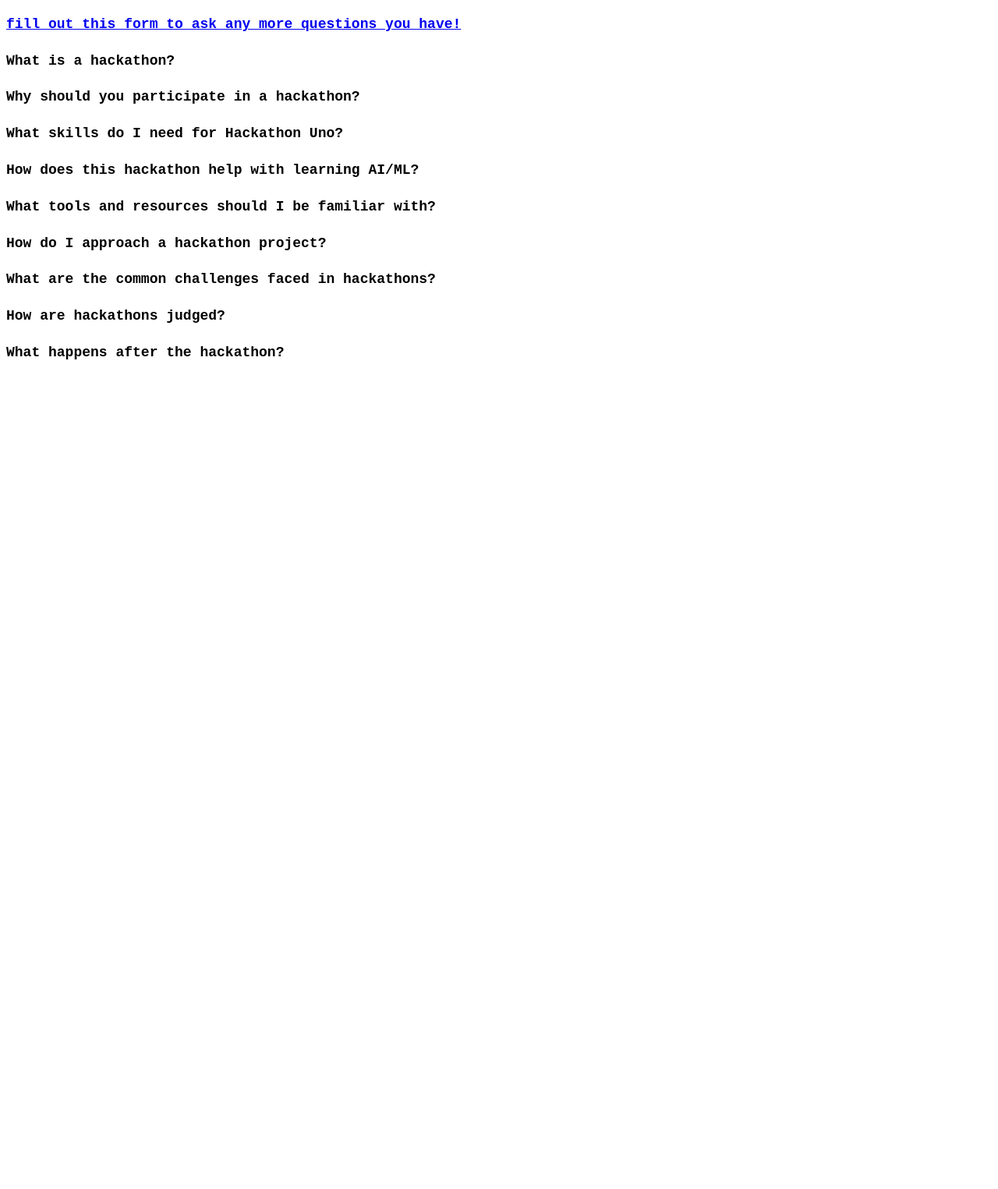
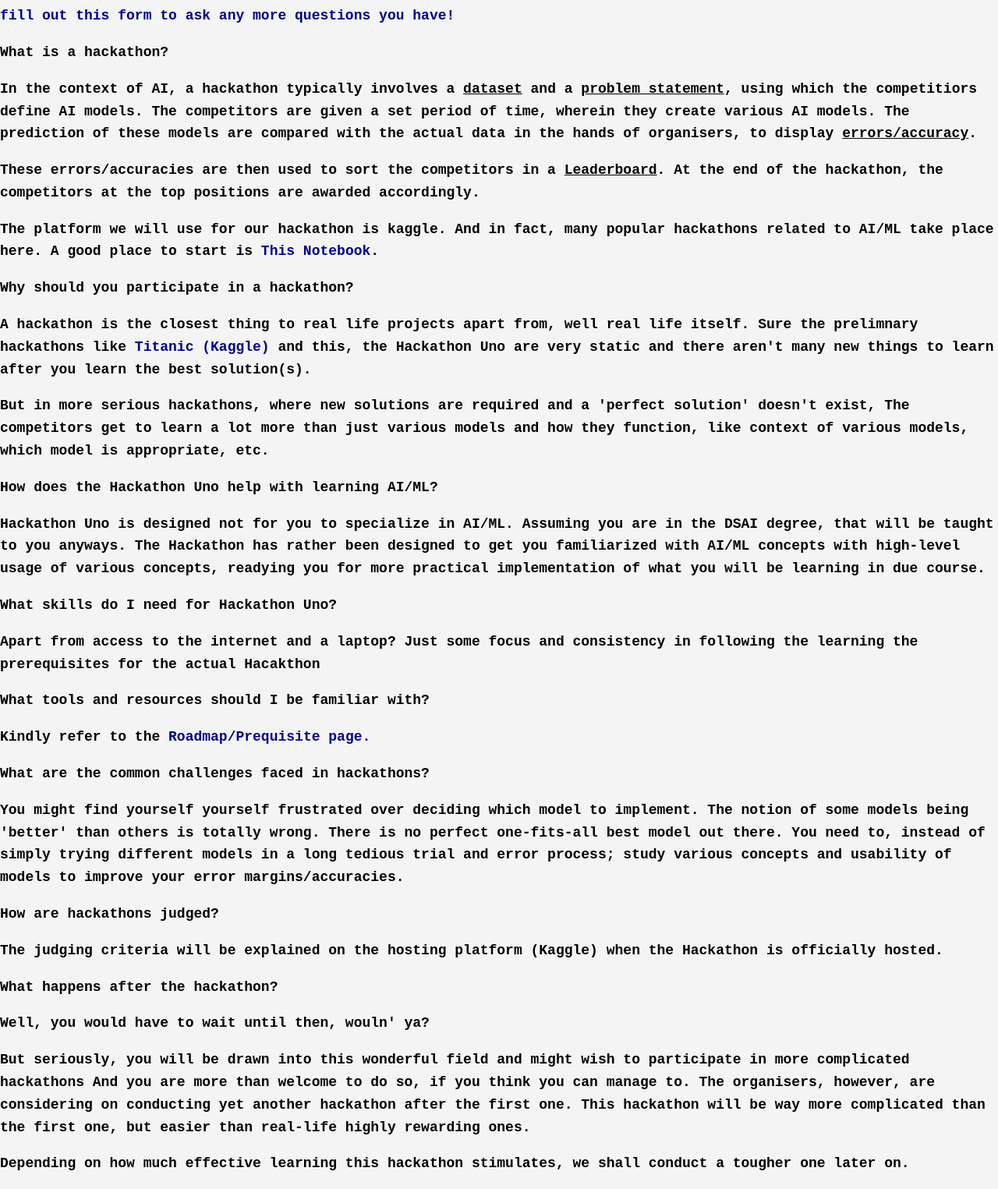
Before and after one commit to manasrpandya/python_AI_ML_basics_res, a plain HTML site: page pages/some-basics.html in a window 1280 px wide. Shown: the part 89-1614 px from the top of the page at 78% size. Before the commit the page ends 800 px from the top, so only its background shows below. Drawn offline with Linux system fonts and the light colour scheme.

Commit message:
Update some-basics.html

```diff
--- a/pages/some-basics.html
+++ b/pages/some-basics.html
@@ -7,18 +7,67 @@
     <style>
         body {
             font-family: "Courier New", Courier, monospace;
-            font-weight: 590;
-            text-align: left;
-            line-height: 1.6;
+            margin: 0;
+            padding: 0;
+            background-color: #f4f4f4;
+            font-weight: 570;
+        }
+
+        .container {
+            max-width: 1200px;
+            margin: 20px auto;
+            padding: 20px;
+            background-color: white;
+            box-shadow: 0 0 10px rgba(0, 0, 0, 0.1);
         }
 
         h1 {
             text-align: center;
             font-size: 36px;
+            margin-bottom: 30px;
+        }
+
+        .section {
+            margin-bottom: 30px;
         }
 
         p {
             font-size: 18px;
+            line-height: 1.6;
+            font-weight: 560;
+        }
+
+        a {
+            color: darkblue;
+            text-decoration: none;
+        }
+
+        a:hover {
+            text-decoration: underline;
+        }
+
+        .back-button {
+            position: absolute;
+            top: 20px;
+            left: 20px;
+        }
+
+        .back-button a {
+            text-decoration: none;
+            color: white;
+        }
+
+        .back-button button {
+            padding: 10px 20px;
+            background-color: #007BFF;
+            color: white;
+            border: none;
+            border-radius: 5px;
+            cursor: pointer;
+        }
+
+        .back-button button:hover {
+            background-color: #0056b3;
         }
     </style>
 </head>
@@ -37,62 +86,91 @@
             <b>What is a hackathon?</b>
         </p>
         <p>
-
+         In the context of AI, a hackathon typically involves a <u>dataset</u> and a <u>problem statement</u>, using which the competitiors
+            define AI models. The competitors are given a set period of time, wherein they create various AI models. The prediction
+            of these models are compared with the actual data in the hands of organisers, to display <u>errors/accuracy</u>.
         </p>
-
+    <p>
+These errors/accuracies are then used to sort the competitors in a <u>Leaderboard</u>. At the end of the hackathon, the competitors at
+        the top positions are awarded accordingly.
+    </p>
+        <p>
+            The platform we will use for our hackathon is kaggle. And in fact, many popular hackathons related to AI/ML
+            take place here. A good place to start is <a href="https://www.kaggle.com/code/alexisbcook/getting-started-with-kaggle" > This Notebook</a>.
+        </p>
         <p>
             <b>Why should you participate in a hackathon?</b>
         </p>
         <p>
+            A hackathon is the closest thing to real life projects apart from, well real life itself. Sure the prelimnary
+            hackathons like <a href="https://www.kaggle.com/competitions/titanic" > Titanic (Kaggle)</a> and this, the Hackathon Uno
+            are very static and there aren't many new things to learn after you learn the best solution(s).
+        </p>
+        <p>
+            But in more serious hackathons, where new solutions are required and a 'perfect solution' doesn't exist,
+            The competitors get to learn a lot more than just various models and how they function, like context of various
+            models, which model is appropriate, etc.
+        </p>
 
+
+        <p>
+            <b>How does the Hackathon Uno help with learning AI/ML?</b>
         </p>
+        <p>
+           Hackathon Uno is designed not for you to specialize in AI/ML. Assuming you are in the DSAI degree, that
+            will be taught to you anyways. The Hackathon has rather been designed to get you familiarized with
+            AI/ML concepts with high-level usage of various concepts, readying you for more practical implementation
+            of what you will be learning in due course.
+        </p>
+
         <p>
             <b>What skills do I need for Hackathon Uno?</b>
         </p>
         <p>
-
-        </p>
-
-        <p>
-            <b>How does this hackathon help with learning AI/ML?</b>
-        </p>
-        <p>
-
+           Apart from access to the internet and a laptop? Just some focus and consistency in following the learning the
+            prerequisites for the actual Hacakthon
         </p>
 
         <p>
             <b>What tools and resources should I be familiar with?</b>
         </p>
         <p>
-
+          Kindly refer to the <a href="Roadmap-Prereq.html" > Roadmap/Prequisite page.</a>
         </p>
 
-        <p>
-            <b>How do I approach a hackathon project?</b>
-        </p>
-        <p>
-
-        </p>
 
         <p>
             <b>What are the common challenges faced in hackathons?</b>
         </p>
         <p>
+          You might find yourself yourself frustrated over deciding which model to implement. The notion of some models being
+            'better' than others is totally wrong. There is no perfect one-fits-all best model out there. You need to, instead of
+            simply trying different models in a long tedious trial and error process; study various concepts and usability of models
+            to improve your error margins/accuracies.
+        </p>
 
-        </p>
 
         <p>
             <b>How are hackathons judged?</b>
         </p>
         <p>
-
+          The judging criteria will be explained on the hosting platform (Kaggle) when the Hackathon is officially hosted.
         </p>
 
         <p>
             <b>What happens after the hackathon?</b>
         </p>
         <p>
-
+         Well, you would have to wait until then, wouln' ya?
+        </p>
+        <p>
+            But seriously, you will be drawn into this wonderful field and might wish to participate in more complicated hackathons
+            And you are more than welcome to do so, if you think you can manage to. The organisers, however, are considering on conducting yet
+            another hackathon after the first one. This hackathon will be way more complicated than the first one, but easier than real-life
+            highly rewarding ones.
+        </p>
+        <p>
+            Depending on how much effective learning this hackathon stimulates, we shall conduct a tougher one later on.
         </p>
     </div>
 </body>
```
